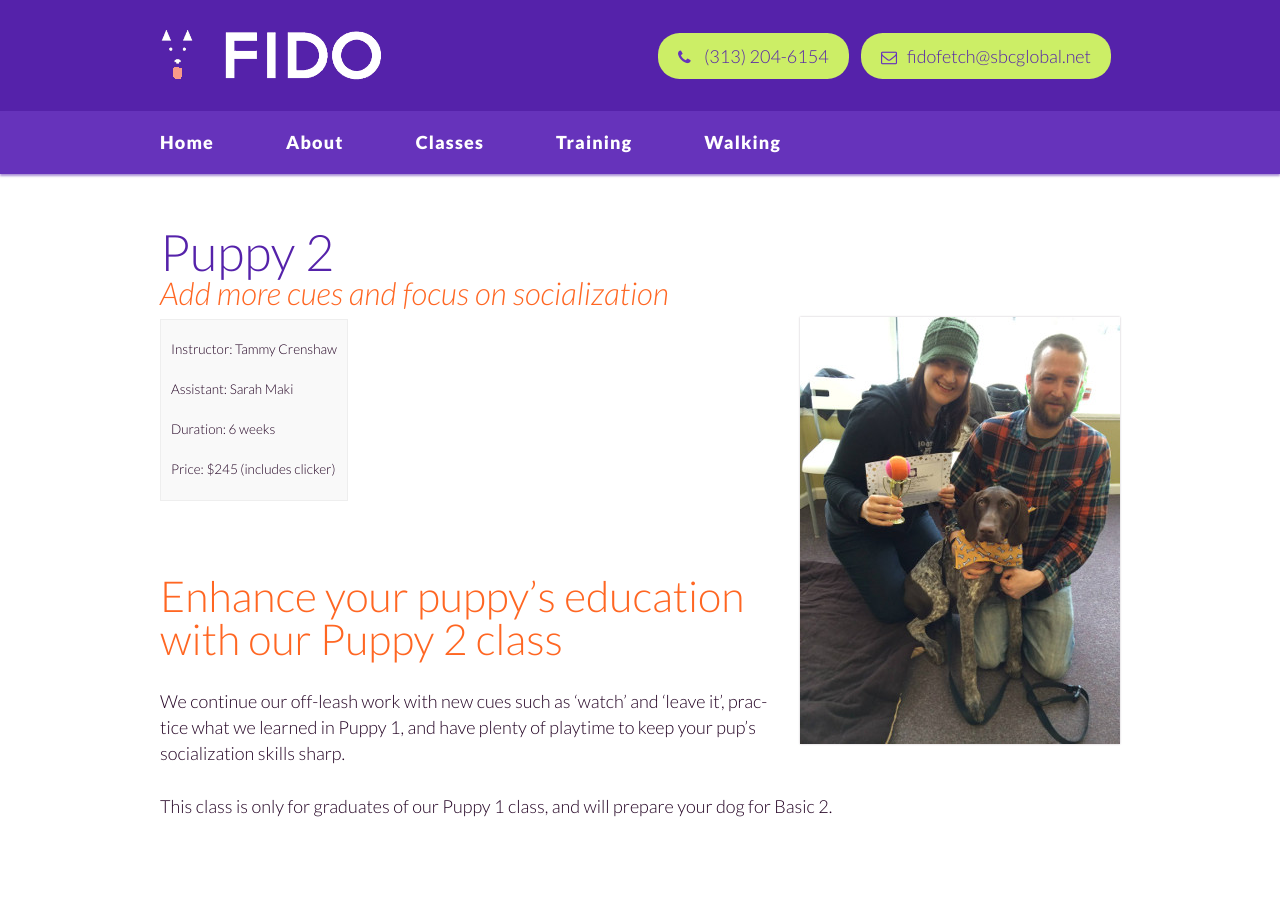
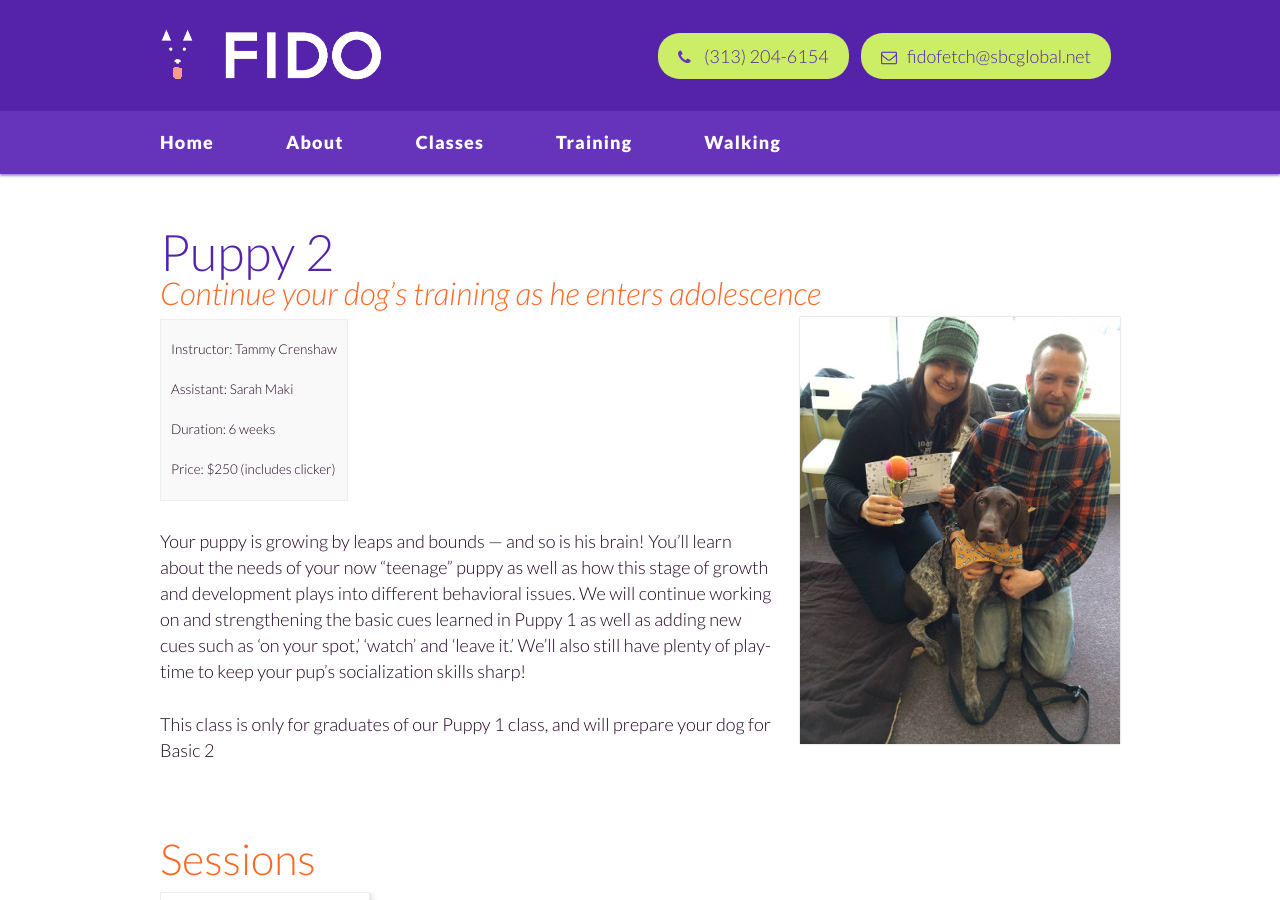
Before and after one commit to fidodogtraining/fidodogtraining.github.io, a Jekyll site: the page built from _classes/puppy-2.md, in a window 1280 px wide and 900 px high. Built offline with Jekyll 4.4.1, drawn with Linux system fonts in a browser that asks for light colours; Markdown is read by kramdown in place of the engine named in the settings.

Commit message:
Update puppy-2.md

```diff
--- a/_classes/puppy-2.md
+++ b/_classes/puppy-2.md
@@ -1,21 +1,16 @@
 ---
 weight: 1
 title: Puppy 2
-tagline: "Add more cues and focus on socialization"
+tagline: "Continue your dog’s training as he enters adolescence"
 image: puppy-2.jpg
 trainer: Tammy Crenshaw
 assistant: Sarah Maki
 duration: "6 weeks"
-price: "$245 (includes clicker)"
+price: "$250 (includes clicker)"
 sessions:
  - start: 2015-02-25 17:30:00 -0500
    end: 2015-04-08 18:30:00 -0500
 ---
-## Enhance your puppy's education with our Puppy 2 class
+Your puppy is growing by leaps and bounds — and so is his brain! You’ll learn about the needs of your now “teenage” puppy as well as how this stage of growth and development plays into different behavioral issues. We will continue working on and strengthening the basic cues learned in Puppy 1 as well as adding new cues such as ‘on your spot,’ ‘watch’ and ‘leave it.’ We’ll also still have plenty of playtime to keep your pup’s socialization skills sharp!
 
-We continue our off-leash work with new cues such as 'watch' and 'leave it',
-practice what we learned in Puppy 1, and have plenty of playtime to keep your
-pup's socialization skills sharp.
-
-This class is only for graduates of our Puppy 1 class, and will prepare your dog
-for Basic 2.
+This class is only for graduates of our Puppy 1 class, and will prepare your dog for Basic 2
```
